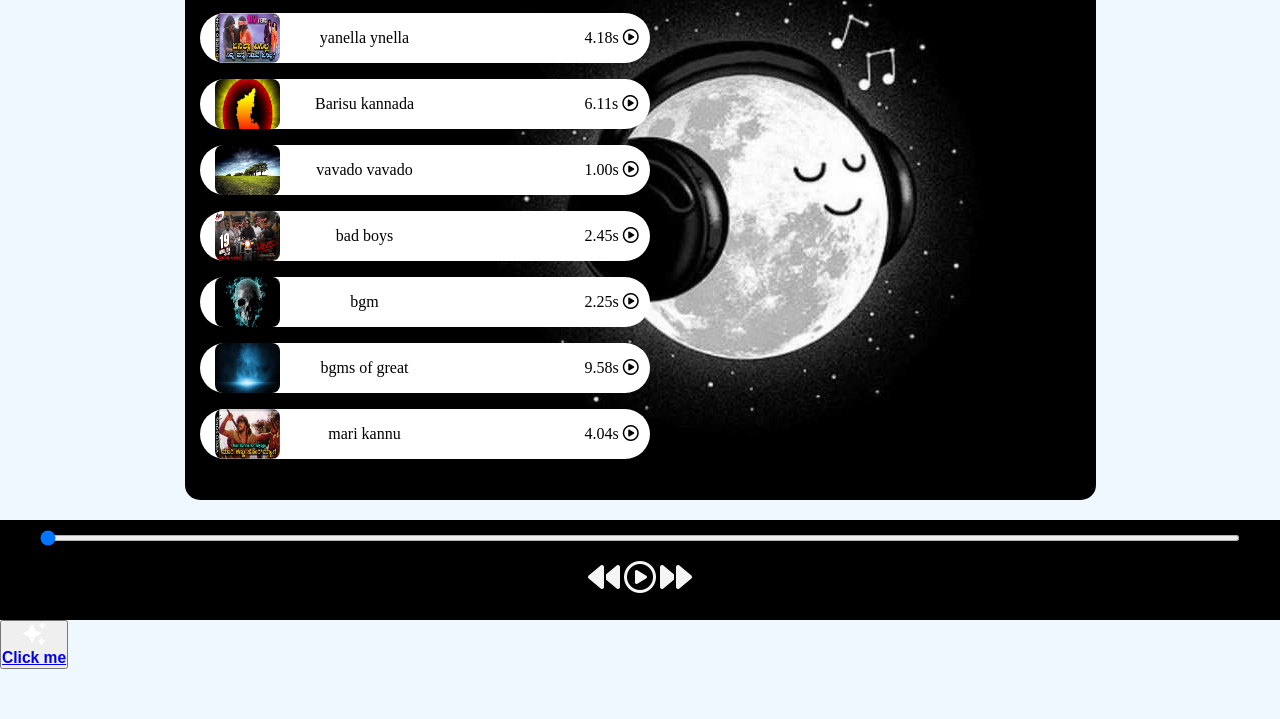
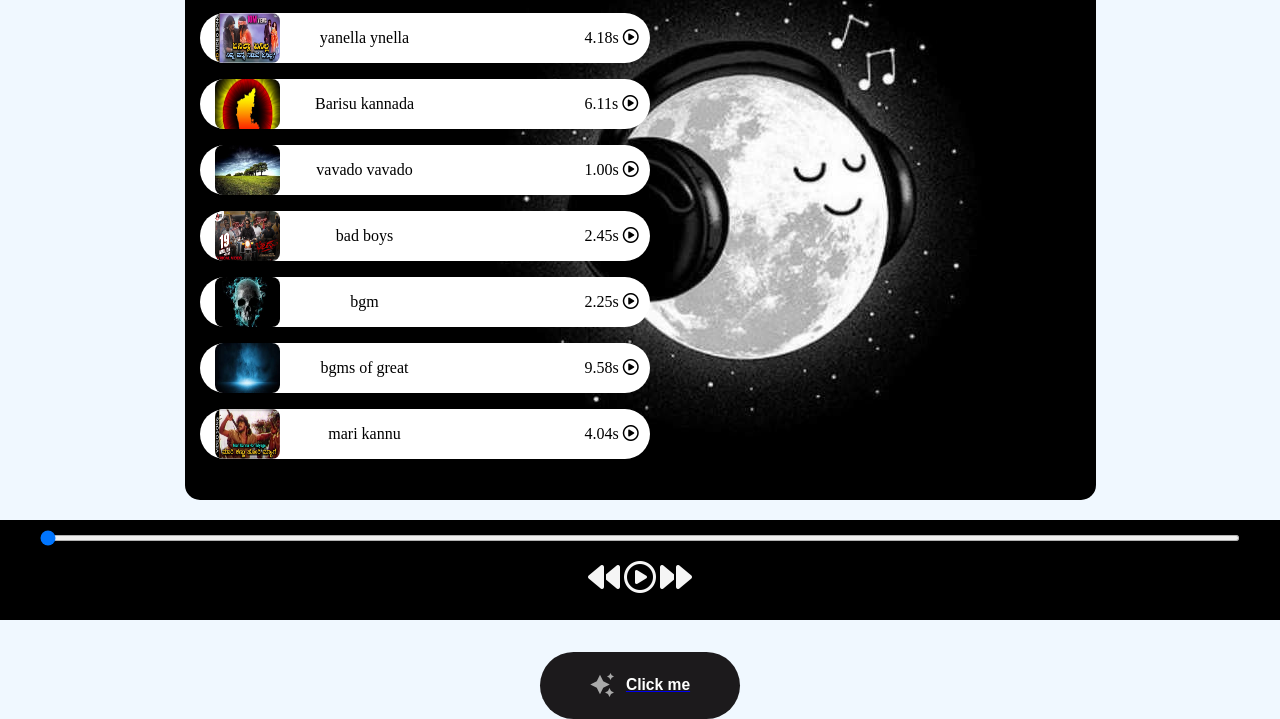
Before and after one commit to 18bharathkumar/spotify_clone, a plain HTML site: page index.html in a window 1280 px wide. Shown: the part 180-899 px from the top of the page. Before the commit the page ends 849 px from the top, so only its background shows below. Drawn offline with Linux system fonts and the light colour scheme.

Commit message:
sumsumnay

```diff
--- a/index.html
+++ b/index.html
@@ -7,6 +7,60 @@
     </title>
     <link rel="stylesheet" href="style.css">
     <link rel="stylesheet" href="https://cdnjs.cloudflare.com/ajax/libs/font-awesome/6.5.1/css/all.min.css" />
+    <style>.btn {
+        border: none;
+        width: 15em;
+        height: 5em;
+        border-radius: 3em;
+        display: flex;
+        justify-content: center;
+        align-items: center;
+        gap: 12px;
+        background: #1C1A1C;
+        cursor: pointer;
+        transition: all 450ms ease-in-out;
+      }
+      .abc{
+        display: flex;
+        justify-content: center;
+        align-items: center;
+        margin-top: 2em;
+      }
+
+      .sparkle {
+        fill: #AAAAAA;
+        transition: all 800ms ease;
+      }
+
+      .text {
+        font-weight: 600;
+        color: #AAAAAA;
+        font-size: medium;
+      }
+
+      .btn:hover {
+        background: linear-gradient(0deg,#A47CF3,#683FEA);
+        box-shadow: inset 0px 1px 0px 0px rgba(255, 255, 255, 0.4),
+        inset 0px -4px 0px 0px rgba(0, 0, 0, 0.2),
+        0px 0px 0px 4px rgba(255, 255, 255, 0.2),
+        0px 0px 180px 0px #9917FF;
+        transform: translateY(-2px);
+      }
+
+      .btn:hover .text {
+        color: white;
+      }
+
+      .btn:hover .sparkle {
+        fill: white;
+        transform: scale(1.2);
+      }
+      .d{
+        text-decoration: none;
+        color:#fff;
+      }
+
+       </style>
 </head>
 <body>
 
```
